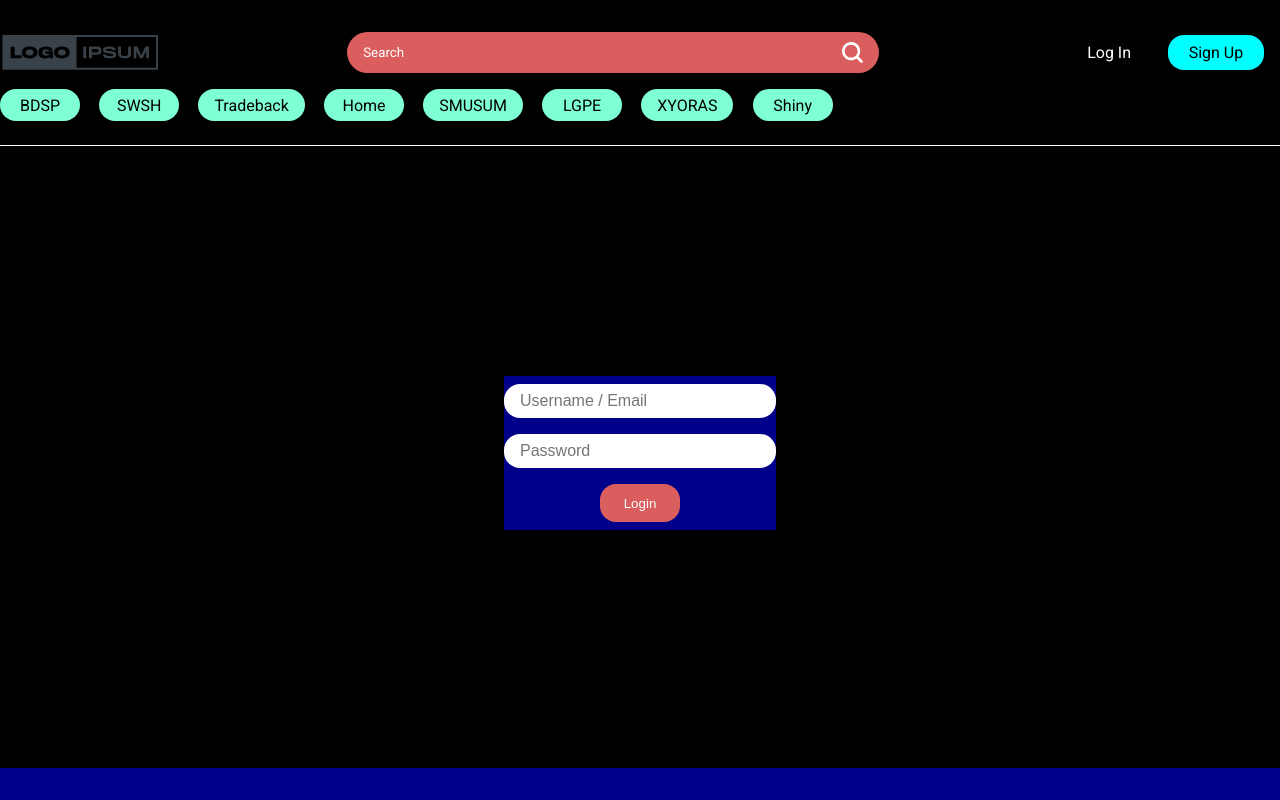
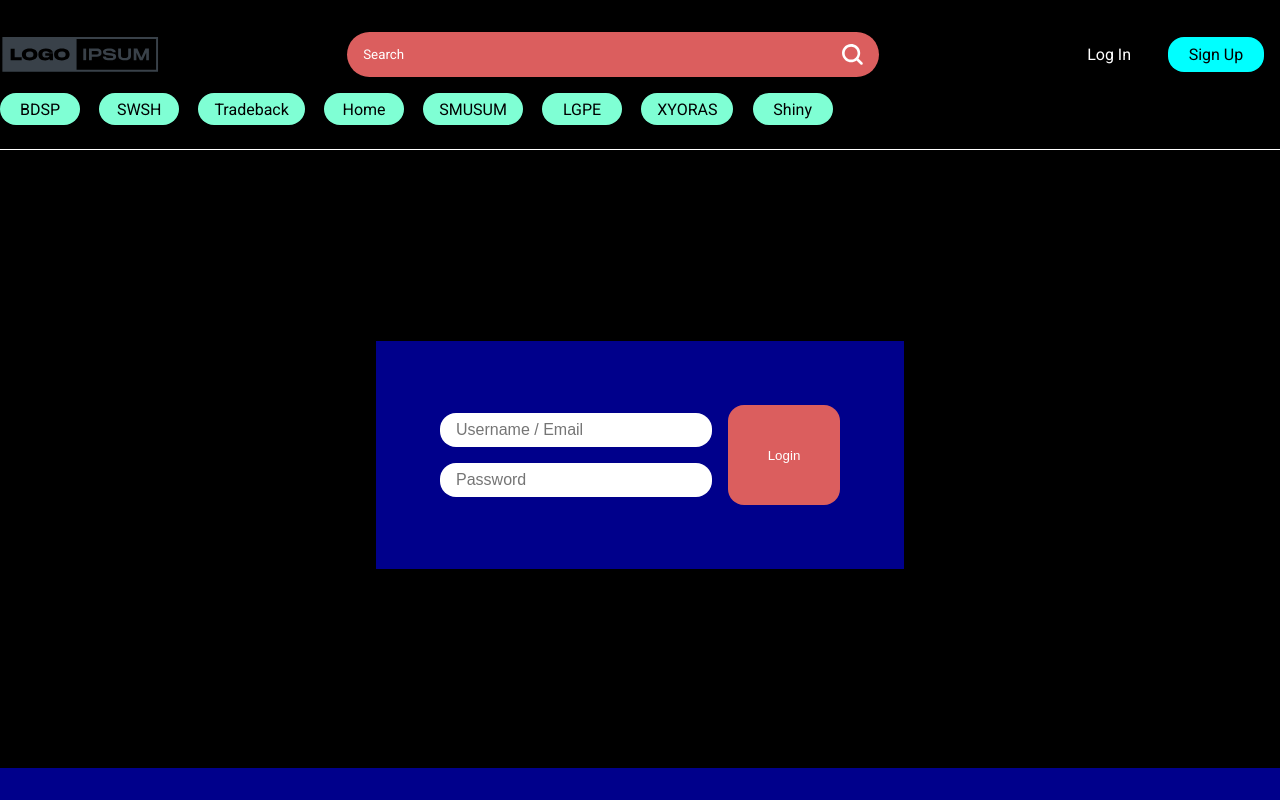
Before and after one commit to MarcyMagi/pokemon-trade-front, a Vue app: page /login in a window 1280 px wide. Built offline with nearby package versions, Linux system fonts and the light colour scheme.

Commit message:
:rocket: Some dev deploy navegation

```diff
--- a/src/assets/css/base.scss
+++ b/src/assets/css/base.scss
@@ -22,10 +22,9 @@ button, input {
 	border: 0;
 	padding: 0;
 	background-color: transparent;
-}
-
-button:hover {
-	cursor: pointer
+	:hover {
+		cursor: pointer
+	}
 }
 
 svg {
@@ -36,6 +35,9 @@ svg {
 a {
 	color: black;
 	text-decoration: none;
+	:hover {
+		cursor: pointer
+	}
 }
 
 #app {
--- a/src/components/boxes/LoggedNavBox.vue
+++ b/src/components/boxes/LoggedNavBox.vue
@@ -11,6 +11,12 @@ export default defineComponent({
 		UserSVG,
 		NotificationSVG,
 		MessagesSVG
+	},
+	emits: ['onLoginStateChange'],
+	methods: {
+		changeLoginState() {
+			this.$emit('onLoginStateChange', false)
+		}
 	}
 })
 
@@ -18,13 +24,13 @@ export default defineComponent({
 
 <template>
 	<nav class="wrapper">
-		<router-link to="/" class="icon animated">
+		<router-link to="/" class="icon animated" @click="changeLoginState()">
 			<MessagesSVG/>
 		</router-link>
 		<router-link to="/" class="icon animated">
 			<NotificationSVG/>
 		</router-link>
-		<router-link to="/Login" class="icon animated">
+		<router-link to="/" class="icon animated">
 			<UserSVG/>
 		</router-link>
 	</nav>
--- a/src/components/boxes/UnloggedNavBox.vue
+++ b/src/components/boxes/UnloggedNavBox.vue
@@ -3,6 +3,12 @@ import { defineComponent } from 'vue'
 
 export default defineComponent({
 	name: 'LoggedNavBox',
+	emits: ['onLoginStateChange'],
+	methods: {
+		changeLoginState() {
+			this.$emit('onLoginStateChange', true)
+		}
+	}
 })
 
 </script>
@@ -11,7 +17,7 @@ export default defineComponent({
 	<nav class="wrapper">
 		<router-link to="/login"> Log In
 		</router-link>
-		<router-link to="/"> Sign Up
+		<router-link to="/" @click="changeLoginState"> Sign Up
 		</router-link>
 	</nav>
 </template>
@@ -34,6 +40,5 @@ export default defineComponent({
 			color: black;
 		}
 
-
 	}
 </style>
--- a/src/views/ViewHeader.vue
+++ b/src/views/ViewHeader.vue
@@ -21,6 +21,11 @@ export default defineComponent({
 			logged: false
 		}
 
+	},
+	methods: {
+		changeStates(state) {
+			this.logged = state
+		}
 	}
 })
 
@@ -30,10 +35,12 @@ export default defineComponent({
 <template>
 	<header class="thin">
 		<div class="wrapper wrapper-fill">
-			<logoSVG class="logo"/>
+			<router-link to="/" class="logo">
+				<logoSVG/>
+			</router-link>
 			<SearchBox/>
-			<LoggedNavBox v-if="logged"/>
-			<UnloggedNavBox v-else/>
+			<LoggedNavBox @onLoginStateChange="changeStates" v-if="logged"/>
+			<UnloggedNavBox @onLoginStateChange="changeStates" v-else/>
 		</div>
 		<TagBox/>
 		<hr/>
@@ -55,5 +62,8 @@ hr {
 .logo {
 	min-width: 10rem;
 	width: 10rem;
+	svg {
+		width:100%;
+	}
 }
 </style>
--- a/src/views/ViewLogin.vue
+++ b/src/views/ViewLogin.vue
@@ -7,9 +7,7 @@
 				<input placeholder="Username / Email" type="text">
 				<input placeholder="Password" type="password">
 			</div>
-			<div class="button-box">
 			<button type="submit">Login</button>
-			</div>
 		</form>
 	</div>
 </div>
@@ -31,11 +29,20 @@ export default defineComponent({
 		justify-content: center;
 	}
 
+	form {
+		display: flex;
+		align-items: center;
+
+	}
+
 	.login-box {
 		background: darkblue;
 		display: flex;
 		justify-content: center;
-		align-items: center;
+		align-items: stretch;
+
+		padding: 4rem;
+
 		.input-box {
 			display: flex;
 			flex-direction: column;
@@ -48,17 +55,14 @@ export default defineComponent({
 				border-radius: 1rem;
 			}
 		}
-		.button-box {
-			display: flex;
-			justify-content: space-around;
-			margin: 0.5rem 0;
 		button {
 			color: white;
-				width: 5rem;
+			width: 7rem;
+			height: 100%;
 			padding: 0.7rem;
 			background-color: rgb(219, 94, 94);
 			border-radius: 1rem;
-			}
+			margin-left: 1rem;
 		}
 	}
 
```
Lines whose indentation alone changed are shown as unchanged.
